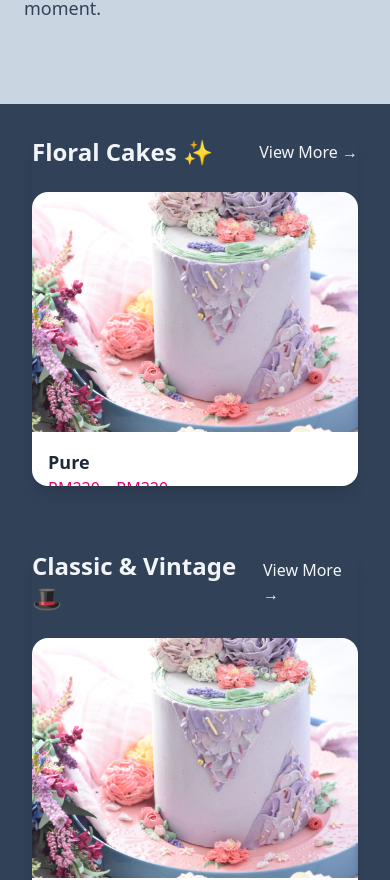
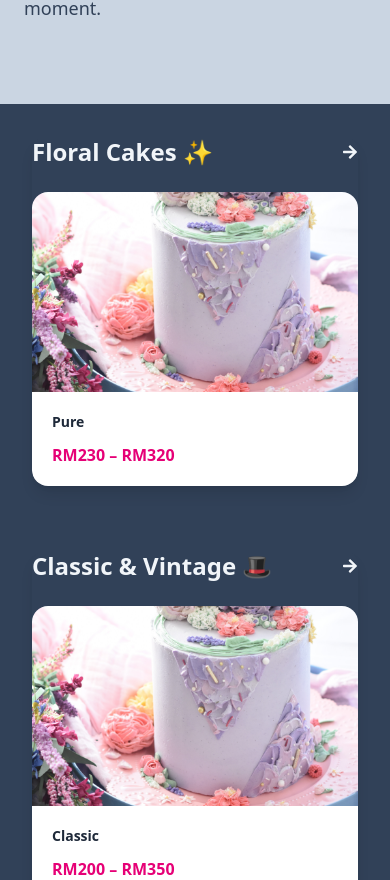
Before and after one commit to afiqwazien/tothemoon, a Next.js app: page / in a window 390 px wide. Shown: the part 1675-2555 px from the top of the page. Built offline with nearby package versions, Linux system fonts and the light colour scheme.

Commit message:
add icon, and slight update for mobile

```diff
--- a/app/page.tsx
+++ b/app/page.tsx
@@ -7,6 +7,7 @@ import ContactSection from "@/components/ui/ContactSection";
 import catalog from "./data/catalog.json";
 import { motion } from "framer-motion";
 import Header from "@/components/ui/Header";
+import { FaArrowRight } from "react-icons/fa";
 
 const backgroundSlides = [
   { src: "/bg-image1.jpg", alt: "Designer Wedding Cake" },
@@ -70,7 +71,7 @@ export default function HomePage() {
             whileInView={{ opacity: 1, x: 0 }}
             transition={{ duration: 0.6 }}
             viewport={{ once: true }}
-            className="relative h-[350px] md:h-[450px] rounded-2xl overflow-hidden shadow-lg"
+            className="relative h-[350px] md:h-[400px] rounded-2xl overflow-hidden shadow-lg"
           >
           <div key={category.id}>
             <div className="flex justify-between items-center mb-6">
@@ -79,7 +80,8 @@ export default function HomePage() {
                 href={`/catalog?category=${category.id}`}
                 className="text-slate-100 hover:underline font-medium"
               >
-                View More →
+                <span className="hidden sm:inline">View More →</span>
+                <FaArrowRight />
               </a>
             </div>
 
@@ -90,7 +92,7 @@ export default function HomePage() {
                   href={`/catalog/${cake.slug}`}
                   className="group block rounded-2xl overflow-hidden shadow-md hover:shadow-lg transition"
                 >
-                  <div className="relative w-full h-60">
+                  <div className="relative w-full h-50 md:h-60">
                     <Image
                       src={cake.image}
                       alt={cake.name}
@@ -98,10 +100,33 @@ export default function HomePage() {
                       className="object-cover group-hover:scale-105 transition-transform duration-300"
                     />
                   </div>
-                  <div className="p-4 bg-white">
+                  {/* <div className="p-4 bg-white">
                     <h4 className="font-semibold text-lg text-gray-800">{cake.name}</h4>
                     <p className="text-pink-600 font-medium">{cake.price}</p>
+                  </div> */}
+
+                  <div className="relative p-5 flex flex-col gap-3 bg-white">
+                    <h3
+                      className="text-sm md:text-base font-semibold text-gray-800 group-hover:text-pink-600
+                      transition-colors duration-300 line-clamp-2 leading-snug"
+                    >
+                      {cake.name}
+                    </h3>
+
+                    {/* Price with subtle background */}
+                    <div className="flex items-center justify-between">
+                      <span className="text-md font-bold text-pink-600">
+                        {cake.price}
+                      </span>
+                      {/* <div className="flex items-center gap-1 opacity-0 group-hover:opacity-100 transition-opacity duration-300">
+                        <div className="w-1.5 h-1.5 rounded-full bg-pink-400"></div>
+                        <div className="w-1.5 h-1.5 rounded-full bg-pink-400"></div>
+                        <div className="w-1.5 h-1.5 rounded-full bg-pink-400"></div>
+                      </div> */}
+                    </div>
                   </div>
+
+
                 </a>
               ))}
             </div>
--- a/package.json
+++ b/package.json
@@ -25,6 +25,7 @@
     "next": "15.5.2",
     "react": "19.1.0",
     "react-dom": "19.1.0",
+    "react-icons": "^5.5.0",
     "tailwind-merge": "^3.3.1"
   },
   "devDependencies": {
```
Also changed, not shown: 1 other file (tests, documents, lock files or other folders).
